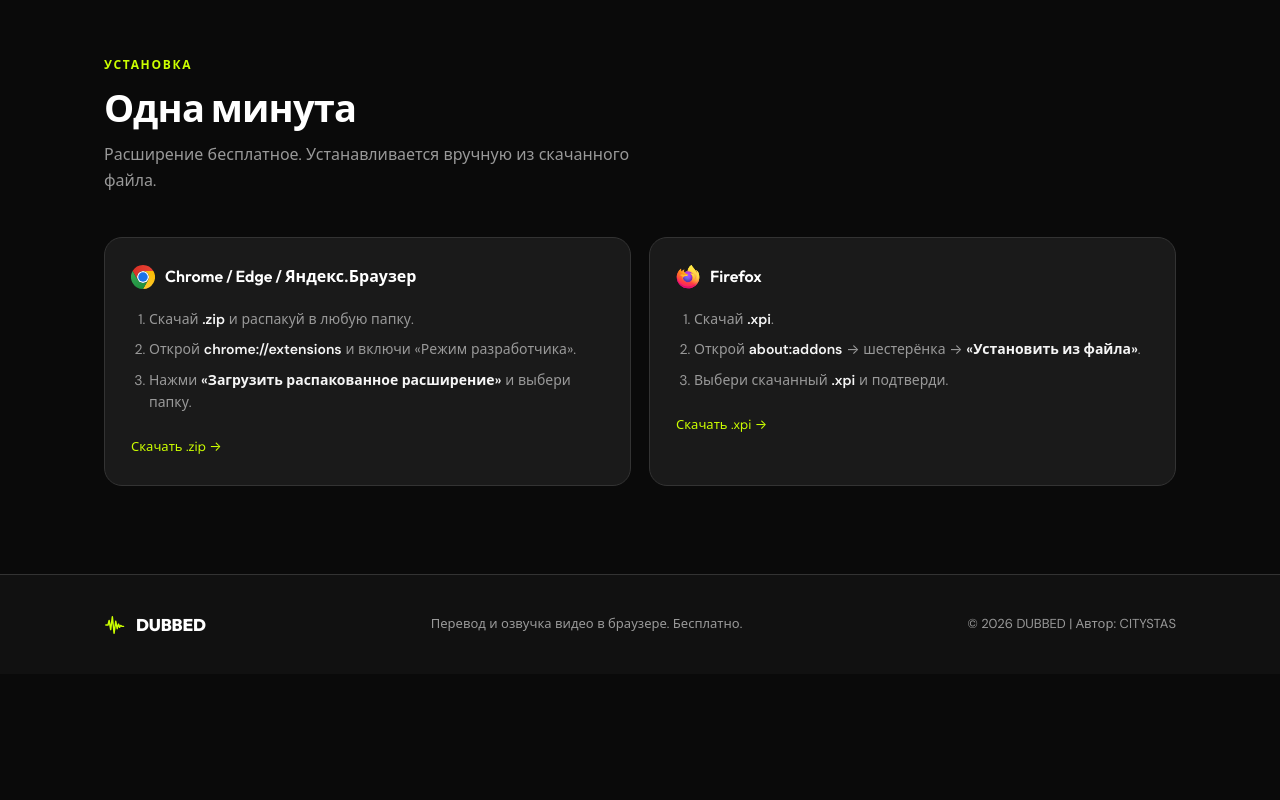
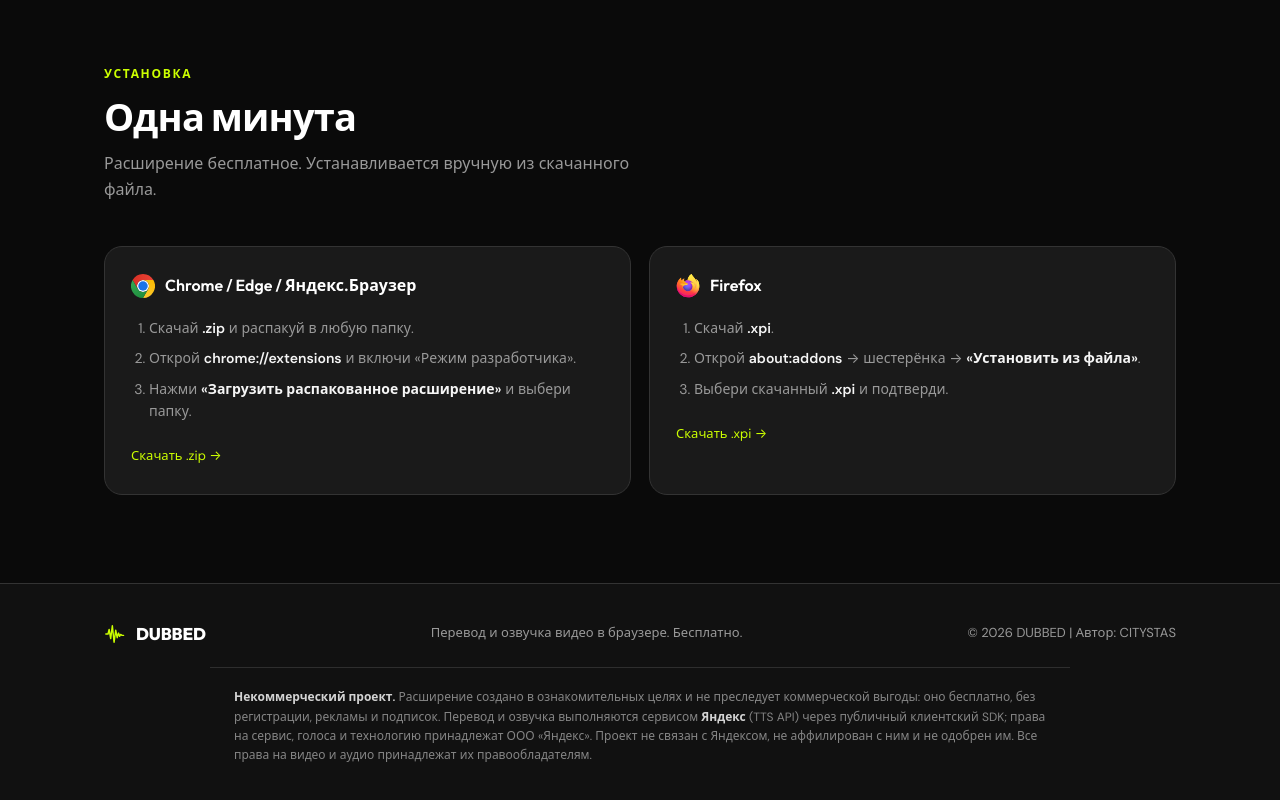
Before and after one commit to CityStas/dubbed, a plain HTML site: page index.html in a window 1280 px wide. Shown: the part 1854-2654 px from the top of the page. Before the commit the page ends 2528 px from the top, so only its background shows below. Drawn offline with Linux system fonts and the light colour scheme.

Commit message:
Лендинг: некоммерческий дисклеймер, LICENSE (MIT), раздел лицензии в README
- index.html: строка «Бесплатно. Без регистрации и подписок» заменена на
  «Проект для ознакомительных целей. Некоммерческое использование. Озвучка -
  нейросеть Яндекс (TTS API)»; добавлен блок .disclaimer в футере; правлен
  meta description.
- README.md: плашка про некоммерческий статус + раздел «Лицензия и правовой
  статус» (MIT на код, некоммерческое намерение - декларацией, а не лицензией).
- LICENSE: MIT, копирайт CityStas.

```diff
--- a/index.html
+++ b/index.html
@@ -4,7 +4,7 @@
 <meta charset="UTF-8" />
 <meta name="viewport" content="width=device-width, initial-scale=1" />
 <title>DUBBED - быстрый перевод и озвучка видео в браузере</title>
-<meta name="description" content="Бесплатное расширение для Chrome и Firefox. Быстрая AI-озвучка фильмов и сериалов прямо в браузере - HDrezka, VK, Telegram, YouTube и другие." />
+<meta name="description" content="Бесплатное расширение для Chrome и Firefox. Быстрая AI-озвучка фильмов и сериалов прямо в браузере - HDrezka, VK, Telegram, YouTube и другие. Некоммерческий проект для ознакомительных целей." />
 <link rel="icon" href="assets/dubbed-128.png" />
 <link rel="preconnect" href="https://fonts.googleapis.com" />
 <link rel="preconnect" href="https://fonts.gstatic.com" crossorigin />
@@ -134,6 +134,8 @@
   .foot{display:flex;align-items:center;justify-content:space-between;gap:16px;flex-wrap:wrap}
   .foot .brand{font-size:17px}
   .foot p{font-size:13px;color:var(--text-muted)}
+  .disclaimer{margin-top:20px;padding-top:20px;border-top:1px solid var(--border);font-size:12px;line-height:1.6;color:var(--text-muted);opacity:.85;max-width:860px}
+  .disclaimer b{color:var(--text);font-weight:600}
 
   /* grain */
   .grain::after{content:'';position:absolute;inset:0;pointer-events:none;opacity:.03;z-index:1;
@@ -202,7 +204,7 @@
         </a>
       </div>
 
-      <p class="free-note"><b>Бесплатно.</b> Без регистрации и подписок.</p>
+      <p class="free-note">Проект для ознакомительных целей. Некоммерческое использование.<br>Озвучка — нейросеть <b>Яндекс</b> (TTS API).</p>
 
       <div class="marquee" aria-hidden="true">
         <div class="track">
@@ -312,6 +314,9 @@
     <p>Перевод и озвучка видео в браузере. Бесплатно.</p>
     <p>© 2026 DUBBED | Автор: CITYSTAS</p>
   </div>
+  <div class="wrap disclaimer">
+    <b>Некоммерческий проект.</b> Расширение создано в ознакомительных целях и не преследует коммерческой выгоды: оно бесплатно, без регистрации, рекламы и подписок. Перевод и озвучка выполняются сервисом <b>Яндекс</b> (TTS API) через публичный клиентский SDK; права на сервис, голоса и технологию принадлежат ООО «Яндекс». Проект не связан с Яндексом, не аффилирован с ним и не одобрен им. Все права на видео и аудио принадлежат их правообладателям.
+  </div>
 </footer>
 
 <script>
```
Also changed, not shown: README.md, 1 other file.
